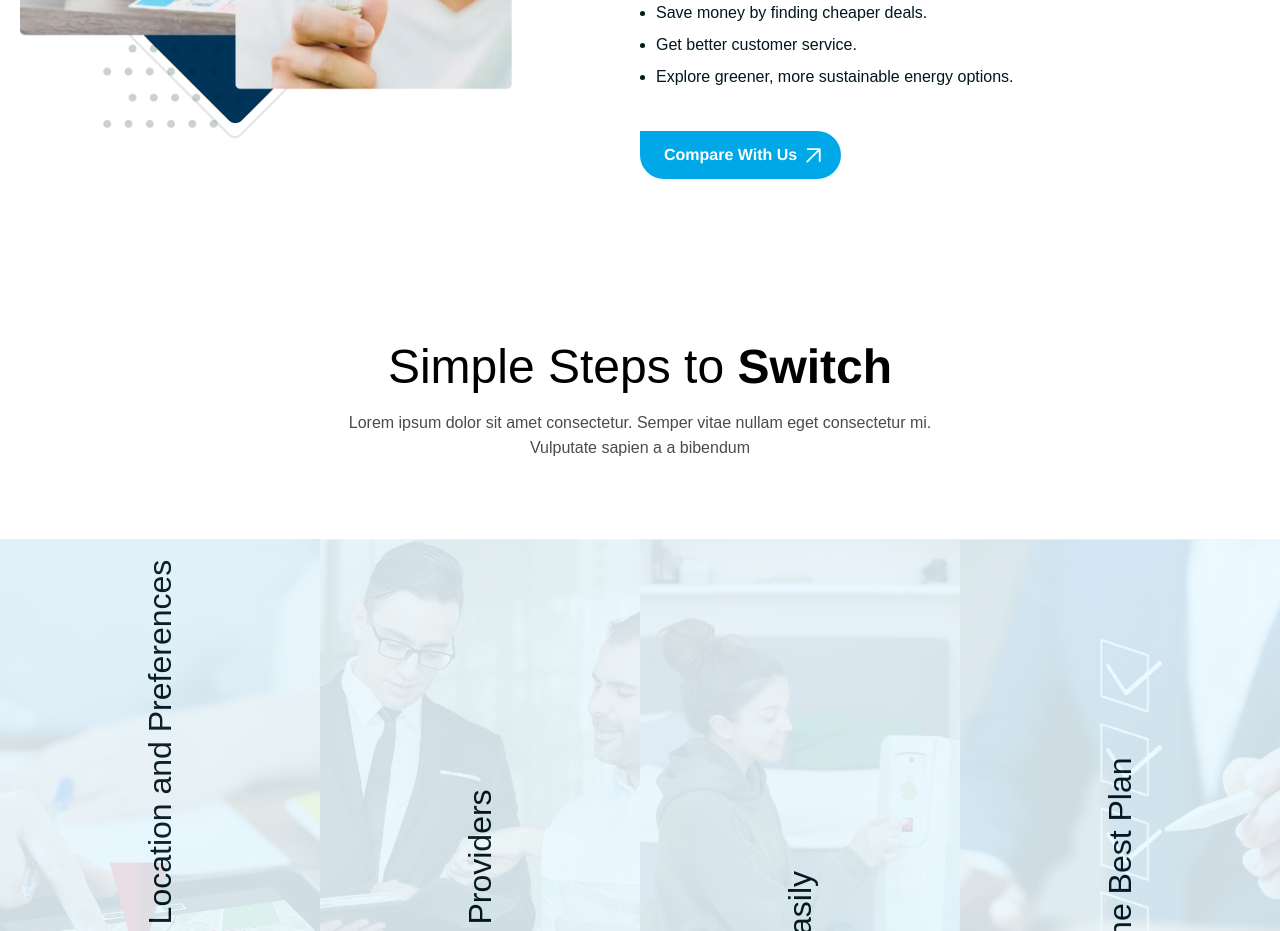
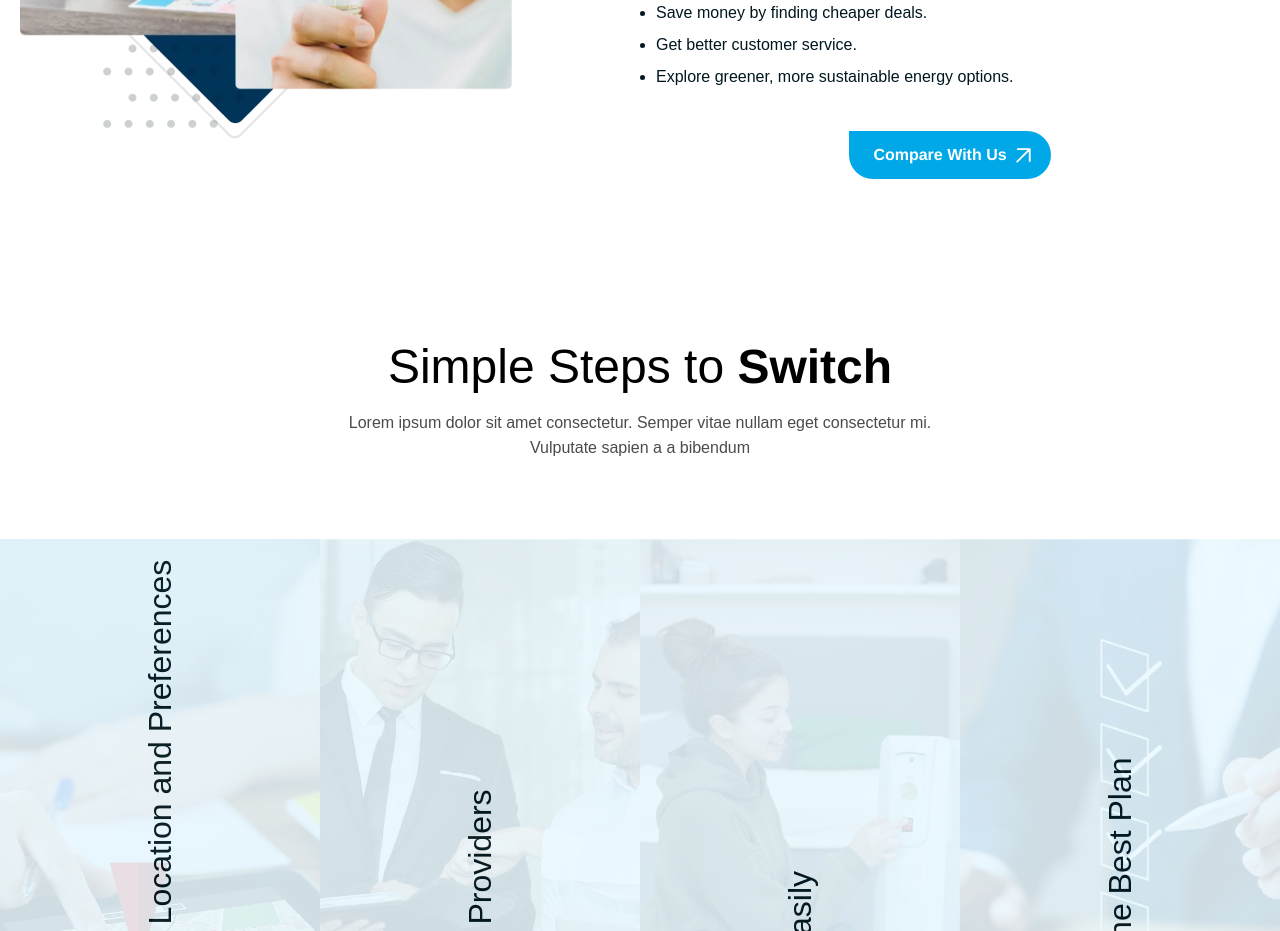
Before and after one commit to nupurbishnoi549/Bill-Central, a React (Vite) app: page / in a window 1280 px wide. Shown: the part 1560-2491 px from the top of the page. Built offline with nearby package versions, Linux system fonts and the light colour scheme; a web font is replaced by a local one.

Commit message:
file name change

```diff
--- a/src/components/ChooseFor.jsx
+++ b/src/components/ChooseFor.jsx
@@ -1,5 +1,5 @@
 import React from 'react'
-import { cardData } from '../utils/Helper'
+import { cardData } from '../utils/helper'
 import RightArrow from '../assets/images/svg/rightArrow.svg'
 import Heading from './common/CommonHeading';
 
@@ -7,7 +7,7 @@ const ChooseFor = () => {
     return (
         <div id='why-us' className='pb-[162px] max-xl:pb-[0px] max-md:pb-16 max-sm:pb-[44px]'>
             <div className="container w-full mx-auto px-5">
-                <Heading headingText="Why Choose Us for " headingSpanText="Utilities" className="!pb-4 md:text-center"/>
+                <Heading headingText="Why Choose Us for " headingSpanText="Utilities" className="!pb-4 md:text-center" />
                 <p className='pb-[58px] max-md:pb-7 text-[#00171F] text-base font-normal max-w-[620px] md:text-center mx-auto'>
                     This emphasizes both the action and the benefits, drawing in potential customers with a clear value proposition. Let me know if you'd like any adjustments!
                 </p>
@@ -33,7 +33,7 @@ const ChooseFor = () => {
                     <div className="grid grid-cols-1 md:grid-cols-2 gap-6 flex-[2]">
                         {cardData.slice(1).map((card) => (
                             <div key={card.id} className="border border-[#00171F1A] shadow-lg rounded-md p-6">
-                                <img src={card.img} alt={card.title} className='pointer-events-none'/>
+                                <img src={card.img} alt={card.title} className='pointer-events-none' />
                                 <h3 className="font-normal text-2xl text-black pt-7 pb-3">{card.title}</h3>
                                 <p className="font-normal text-base text-[#00171F]">{card.description}</p>
                             </div>
--- a/src/components/CompanyLogo.jsx
+++ b/src/components/CompanyLogo.jsx
@@ -1,5 +1,5 @@
 import React from 'react'
-import { LOGOS } from '../utils/Helper'
+import { LOGOS } from '../utils/helper'
 import Heading from './common/CommonHeading'
 const CompaniesLogo = () => {
     return (
--- a/src/components/EnergyPlan.jsx
+++ b/src/components/EnergyPlan.jsx
@@ -1,7 +1,7 @@
 import React from 'react'
 import CustomButton from '../components/common/CustomButton';
-import { BENEFITS } from '../utils/Helper';
-import EnergyImg from'../assets/images/webp/switching-energy-image.webp'
+import { BENEFITS } from '../utils/helper';
+import EnergyImg from '../assets/images/webp/switching-energy-image.webp'
 
 const EnergyPlans = () => {
     return (
@@ -22,10 +22,10 @@ const EnergyPlans = () => {
                                         className={`list-disc text-[#00171F] text-base font-normal leading-6 max-w-[382px] w-full ${index !== 0 ? 'pt-2' : ''}`}
                                     > {BENEFITS}</li>))}
                             </ul>
-                       </div>
-
+                        </div>
+                        <div className='md:justify-center lg:flex'>
                             <CustomButton CustomButton="Compare With Us" customClass="-mr-4 -ml-1" whiteArrow={true} />
-
+                        </div>
                     </div>
                 </div>
             </div>
--- a/src/components/Faq.jsx
+++ b/src/components/Faq.jsx
@@ -1,5 +1,5 @@
 import React, { useState } from 'react'
-import { faqData } from '../utils/Helper';
+import { faqData } from '../utils/helper';
 import Heading from './common/CommonHeading';
 
 const Faq = () => {
--- a/src/components/Footer.jsx
+++ b/src/components/Footer.jsx
@@ -1,6 +1,6 @@
 import React from 'react'
 import FooterLogo from '../assets/images/webp/header-logo.webp'
-import { quickLinks, servicesData, socialLinks } from '../utils/Helper'
+import { quickLinks, servicesData, socialLinks } from '../utils/helper'
 import Newsletter from './Newsletter';
 
 const Footer = () => {
--- a/src/components/SimpleSteps.jsx
+++ b/src/components/SimpleSteps.jsx
@@ -1,5 +1,5 @@
 import React from 'react';
-import { SIMPLE_STEPS_LIST } from '../utils/Helper';
+import { SIMPLE_STEPS_LIST } from '../utils/helper';
 import { Swiper, SwiperSlide } from 'swiper/react';
 import { Autoplay } from 'swiper/modules';
 import 'swiper/css';
@@ -10,7 +10,7 @@ const SimpleSteps = () => {
     return (
         <div>
             <div id='how-it-works' className="2xl:container max-sm:px-3 w-full mx-auto">
-                <Heading headingText="Simple Steps to " headingSpanText="Switch" className="!pb-4 md:text-center"/>
+                <Heading headingText="Simple Steps to " headingSpanText="Switch" className="!pb-4 md:text-center" />
                 <p className='font-normal text-base text-[#4B4B4B] max-w-[610px] leading-[25.6px] mx-auto md:text-center pb-[58px] max-md:pb-10 max-md:mx-auto md:px-3 '>
                     Lorem ipsum dolor sit amet consectetur. Semper vitae nullam eget consectetur mi. Vulputate sapien a a bibendum
                 </p>
--- a/src/components/Testimonials.jsx
+++ b/src/components/Testimonials.jsx
@@ -1,5 +1,5 @@
 import React from 'react';
-import { testimonialsData } from '../utils/Helper.js';
+import { testimonialsData } from '../utils/helper.js';
 import { Autoplay, Navigation } from 'swiper/modules';
 import { Swiper, SwiperSlide } from 'swiper/react';
 import "swiper/css";
@@ -11,7 +11,7 @@ const Testimonials = () => {
     return (
         <div id='testimonials' className=':py-[162px] max-xl:py-[60px] max-md:py-16 max-sm:py-[44px]'>
             <div className="container max-w-[1284px] mx-auto px-5">
-                <Heading headingText="Our " headingSpanText="Testimonials" className="md:text-center max-w-[565px] mx-auto !pb-4 max-md:!pb-2"/>
+                <Heading headingText="Our " headingSpanText="Testimonials" className="md:text-center max-w-[565px] mx-auto !pb-4 max-md:!pb-2" />
                 <p className='font-normal text-base text-[#00171F] md:text-center max-w-[490px] mx-auto'>
                     Lorem ipsum dolor sit amet consectetur. Semper vitae nullam eget consectetur mi. Vulputate sapien a a bibendum
                 </p>
--- a/src/components/common/Header.jsx
+++ b/src/components/common/Header.jsx
@@ -1,5 +1,5 @@
 import React, { useEffect, useState } from 'react'
-import { HEADER_LIST } from '../../utils/Helper';
+import { HEADER_LIST } from '../../utils/helper';
 import CustomButton from './CustomButton';
 import HeaderLogo from '../../assets/images/webp/header-logo.webp'
 
@@ -41,7 +41,7 @@ const Header = () => {
                     ))}
                     <CustomButton CustomButton="Get Started" myClass='!pr-5 !pl-5 !text-black !bg-white lg:hidden block' blackArrow={true} customClassBlack="-ml-9" />
                 </div>
-                    <CustomButton CustomButton="Get Started" myClass='!pr-5 !pl-5 !text-black !bg-white max-lg:hidden' blackArrow={true} customClassBlack="-ml-9" />
+                <CustomButton CustomButton="Get Started" myClass='!pr-5 !pl-5 !text-black !bg-white max-lg:hidden' blackArrow={true} customClassBlack="-ml-9" />
                 <div onClick={toggleSidebar} className='z-[15] flex-col gap-1 lg:hidden flex'>
                     <span className={`${open ? 'w-8 h-1 bg-white  rotate-45 translate-y-3 duration-300 ease-linear rounded' : 'w-8 h-1 bg-white duration-300 ease-linear rounded'}`}></span>
                     <span className={`${open ? 'w-8 h-1 bg-white -translate-x-10 opacity-0 ' : 'w-8 h-1 rounded bg-white'}`}></span>
--- a/src/components/comprehensive.jsx
+++ b/src/components/comprehensive.jsx
@@ -1,5 +1,5 @@
 import React, { useState } from 'react';
-import { planComparisons } from '../utils/Helper';
+import { planComparisons } from '../utils/helper';
 import InteriorDesigner from '../assets/images/webp/interior-designer-image.webp'
 import CloseArrow from '../assets/images/svg/close.svg'
 import OpenArrow from '../assets/images/svg/open.svg'
```
